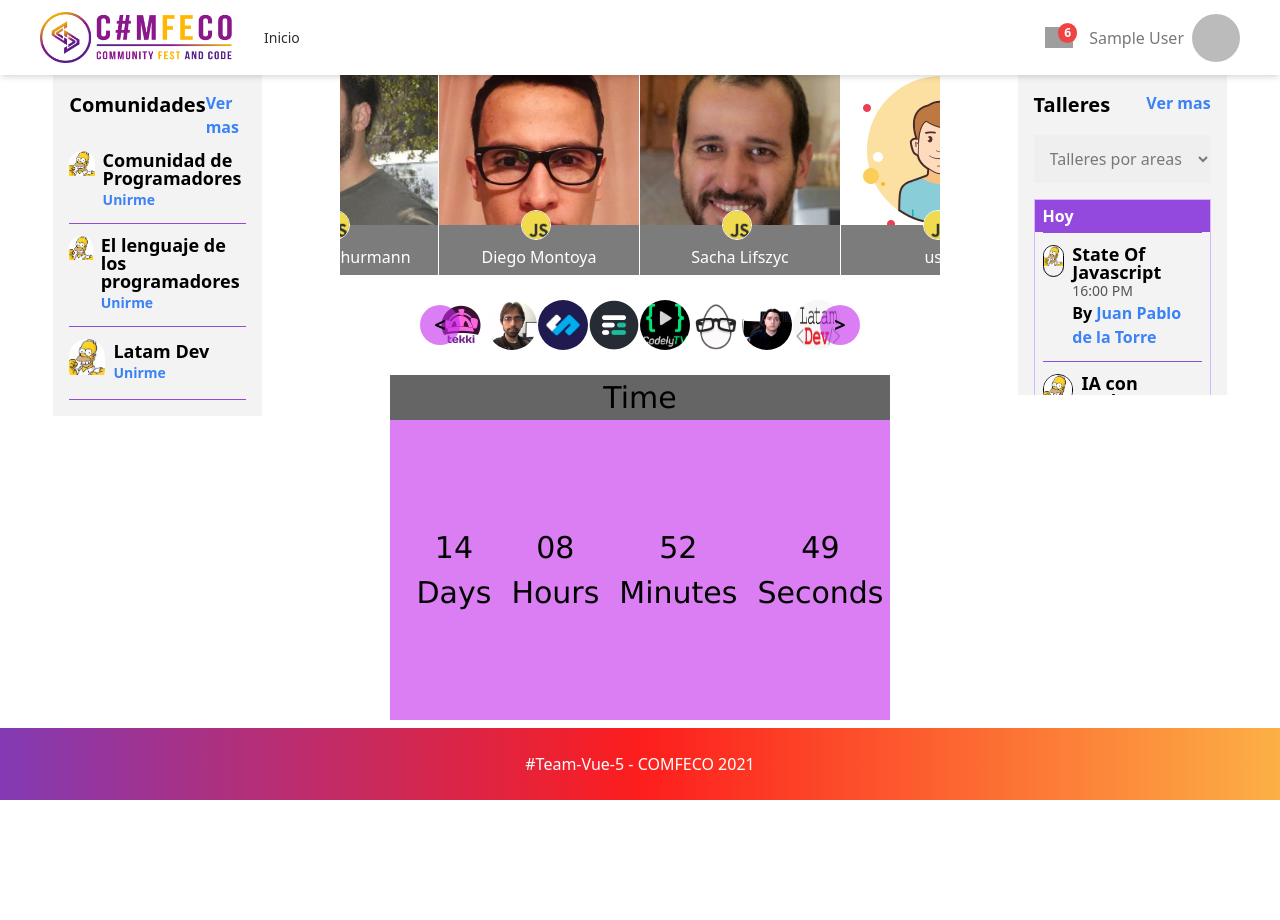
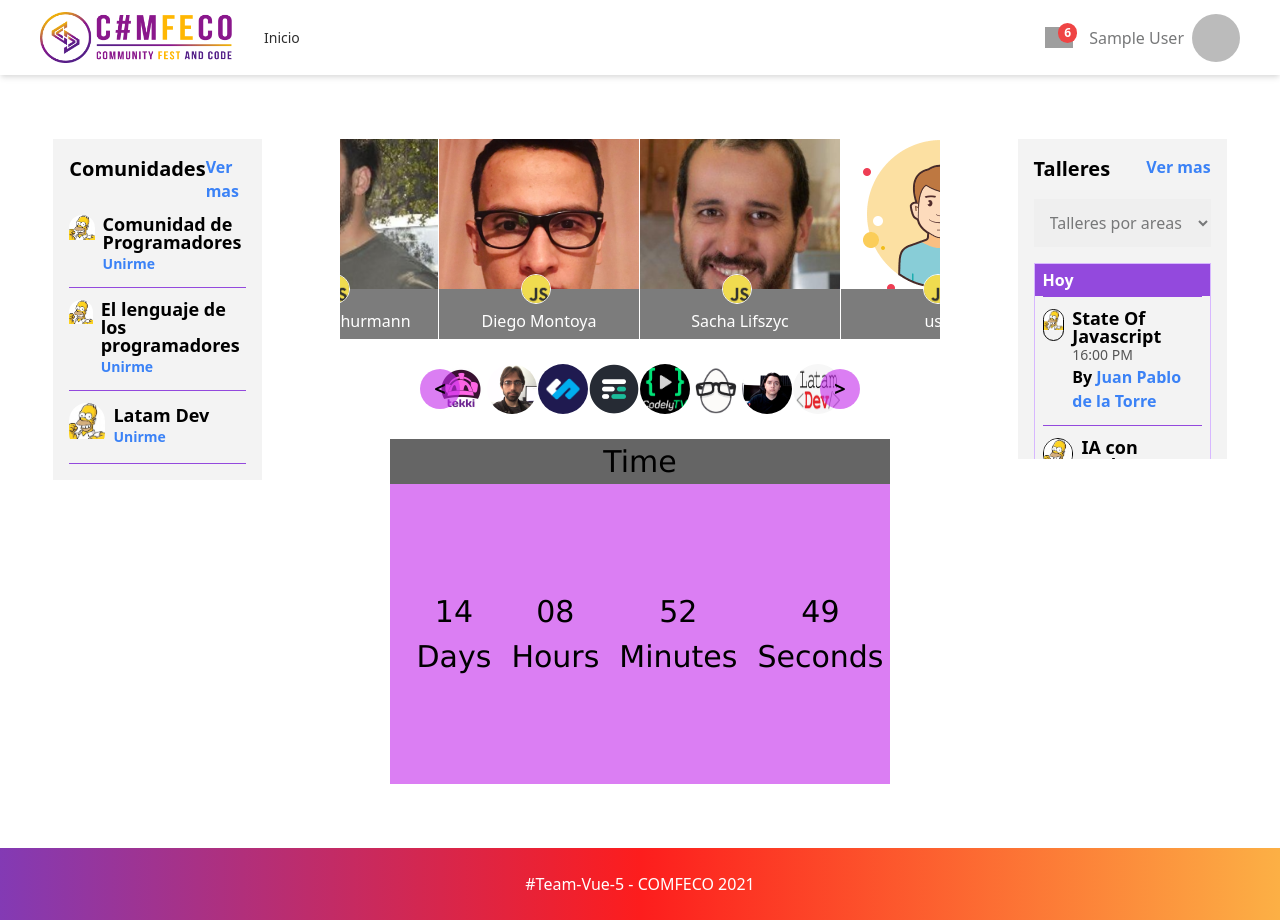
Before and after one commit to MaidedPonce/Team-Vuejs-5-Comfeco, a Vue app: page /dashboard in a window 1280 px wide. Before the commit the page ends 800 px from the top, so only its background shows below. Built offline with nearby package versions, Linux system fonts and the light colour scheme; no server answers; sample sign-in values are in the browser's storage; grey boxes are pictures that could not be loaded.

Commit message:
fix private padding view

```diff
--- a/src/views/auth/Private.vue
+++ b/src/views/auth/Private.vue
@@ -1,6 +1,6 @@
 <template>
   <div
-    class="w-11/12 md:w-8/12 lg:w-11/12 m-auto flex-grow grid grid-cols-1 lg:grid-cols-5 gap-4 lg:gap-x-8"
+    class="w-11/12 md:w-8/12 lg:w-11/12 m-auto flex-grow py-16 grid grid-cols-1 lg:grid-cols-5 gap-4 lg:gap-x-8"
   >
     <div>
       <div class="bg-gray-300 p-4">
```
